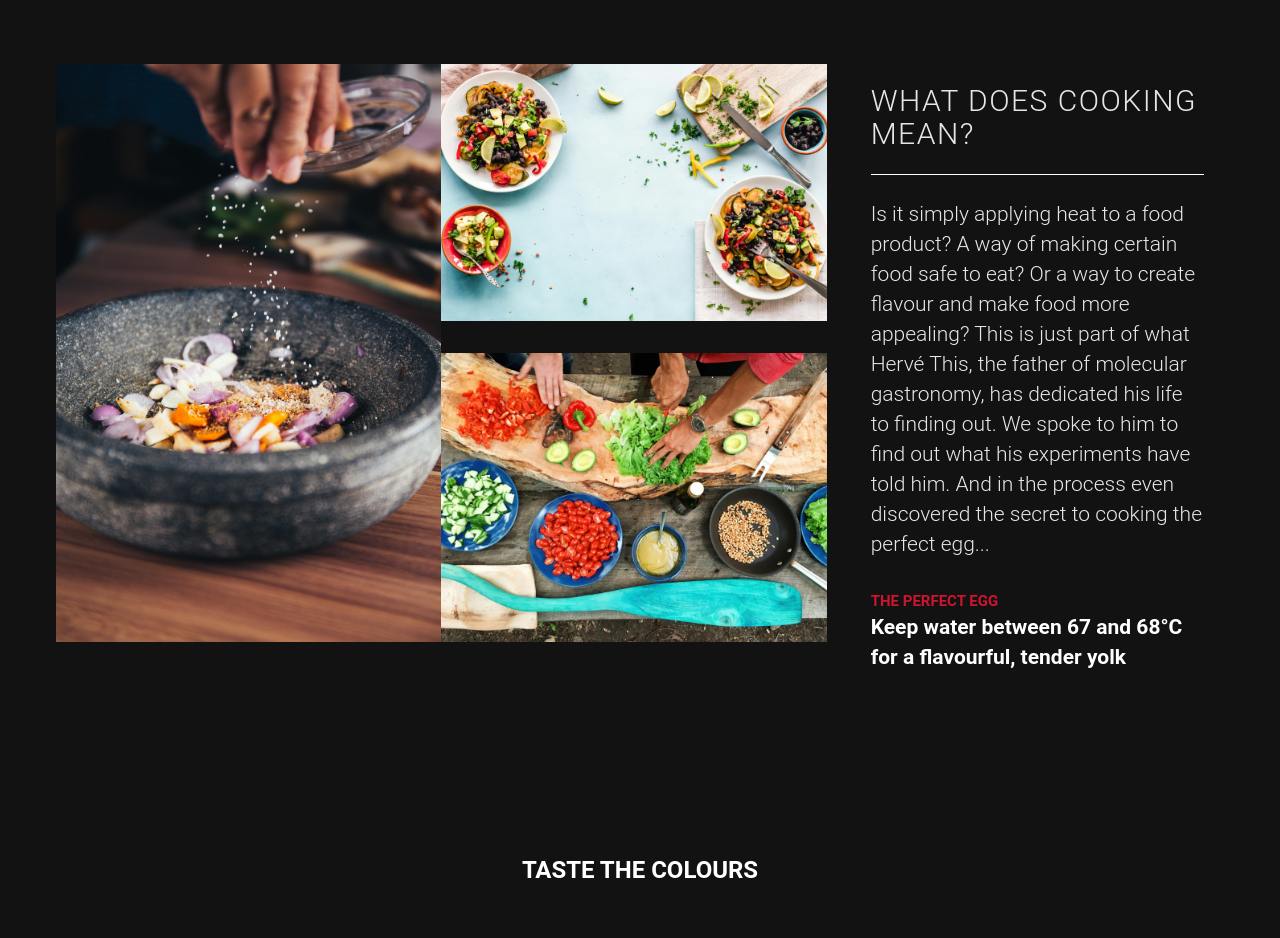
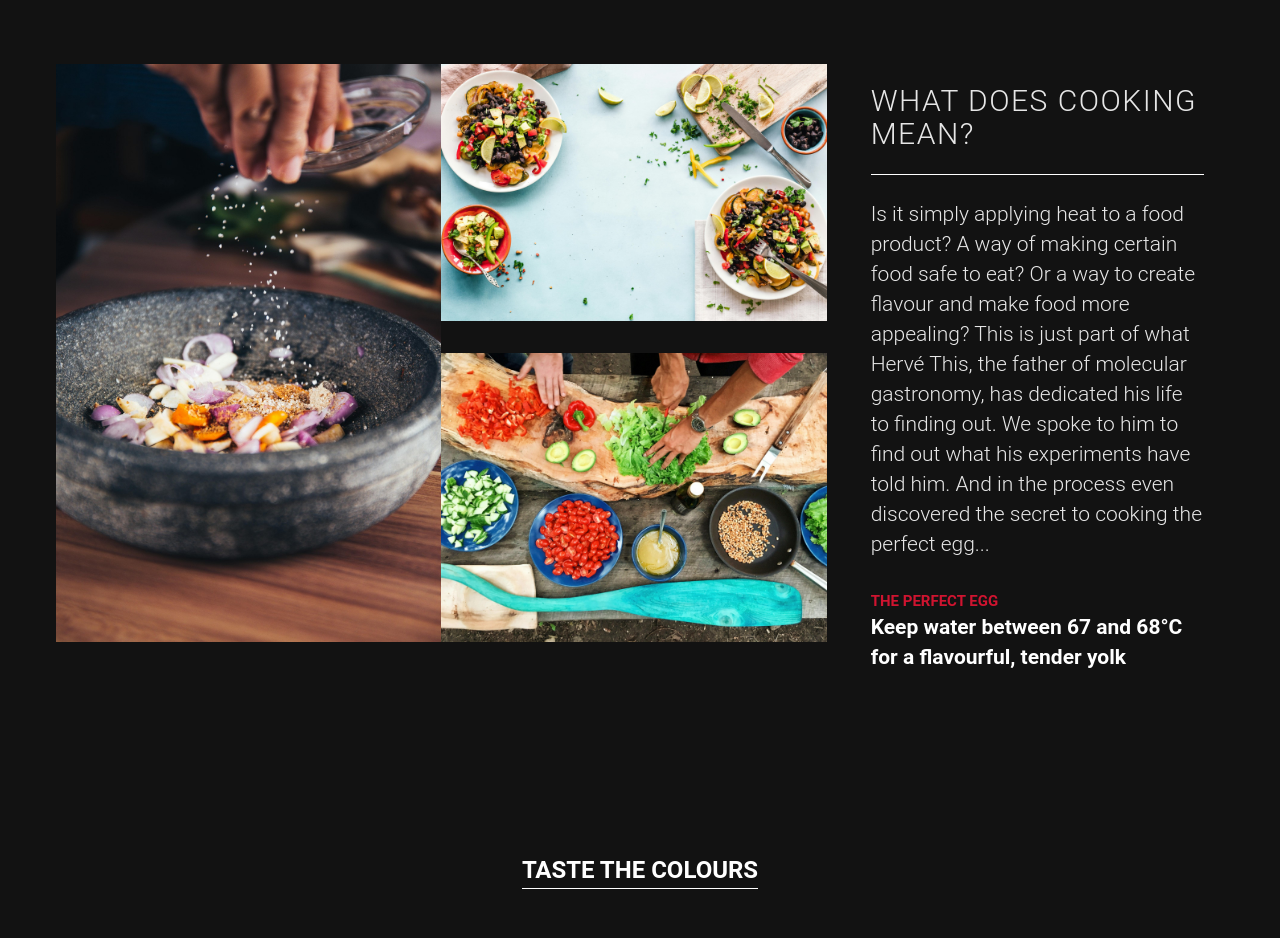
Before and after one commit to ddelgadok/orchard-frontend-test, a Nuxt app: page / in a window 1280 px wide. Shown: the top 938 px of the page. Built offline with nearby package versions, Linux system fonts and the light colour scheme.

Commit message:
Added h2 divider

```diff
--- a/components/TasteColours.vue
+++ b/components/TasteColours.vue
@@ -1,7 +1,7 @@
 <template>
   <article class="article-container mb-8">
     <v-row no-gutters>
-      <v-col cols="12" class="mb-12">
+      <v-col cols="12" class="mb-12 taste-title-container">
         <h2>
           {{ t('$vuetify.custom.tasteColoursTitle') }}
         </h2>
@@ -125,6 +125,7 @@ defineComponent({
 h2 {
   text-align: center;
   text-transform: uppercase;
+  border-bottom: 1px solid #fff;
 }
 
 .color-container {
@@ -170,4 +171,9 @@ a {
   text-align: center;
   color: #fff;
 }
+
+.taste-title-container {
+  display: flex;
+  justify-content: center;
+}
 </style>
```
